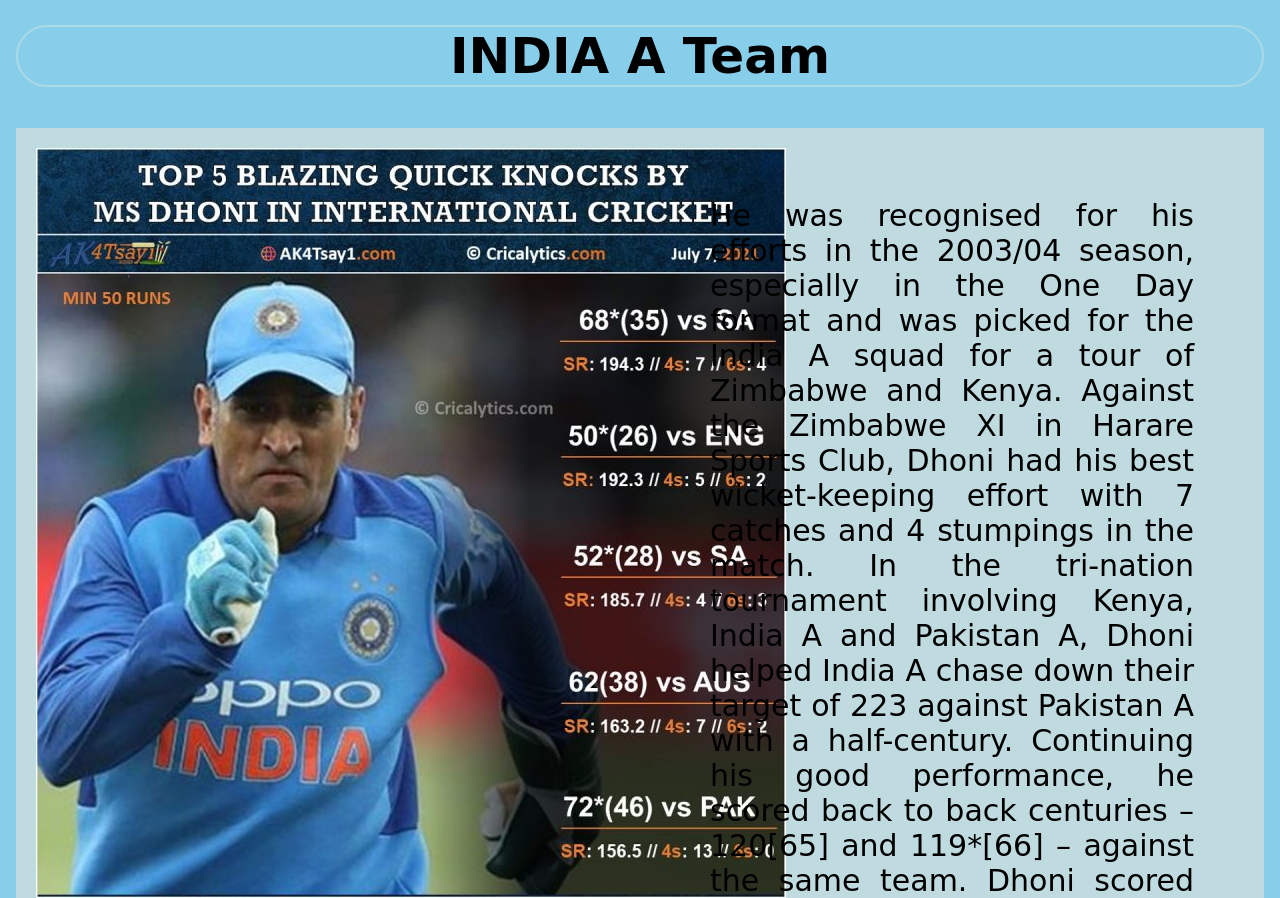
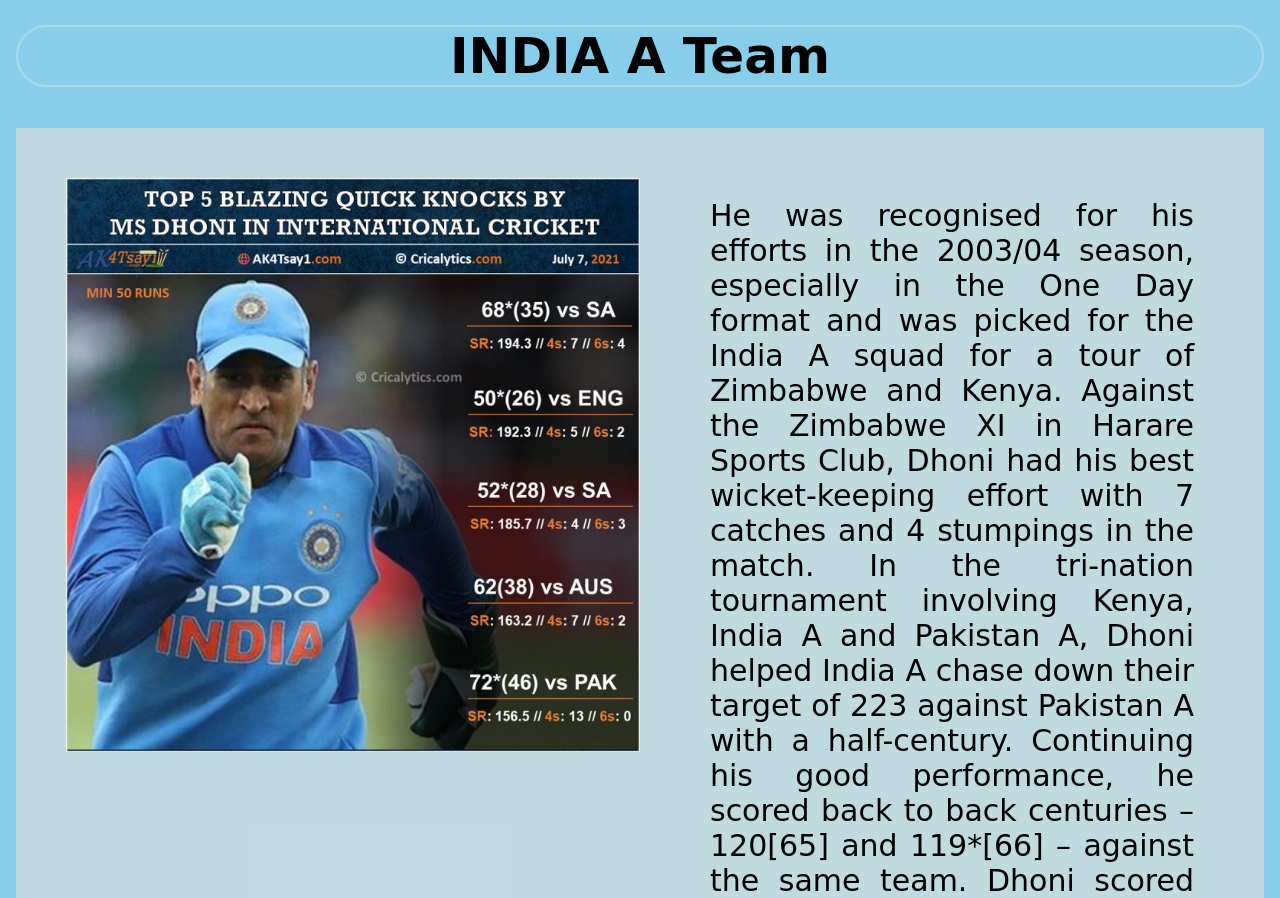
Before and after one commit to Akash-Kharat/Tribute_To_MS_DHONI, a plain HTML site: page index.html in a window 1280 px wide. Shown: the part 2220-3118 px from the top of the page. Drawn offline with Linux system fonts and the light colour scheme.

Commit message:
change image alignment

```diff
--- a/index.html
+++ b/index.html
@@ -80,7 +80,7 @@
 
         <div class="parent">
             <div class="div1">
-                <img src="./assets/MS-Dhoni-40-birthday-special-top-5-quick-knocks-e1625595468412.jpg" alt="dhoni">
+                <img src="./assets/MS-Dhoni-40-birthday-special-top-5-quick-knocks-e1625595468412.jpg" alt="dhoni" width="100%">
         </div>
             <div class="div2">
             <p>He was recognised for his efforts in the 2003/04 season,
--- a/style.css
+++ b/style.css
@@ -42,7 +42,8 @@ p{
     }
 
 .div1 {
-    padding: 20px;
+  align-items: center;
+    padding: 50px 0 0 50px; */
     grid-area: 1 / 1 / 2 / 2; }
 .div2 {
     padding: 20px;
```
